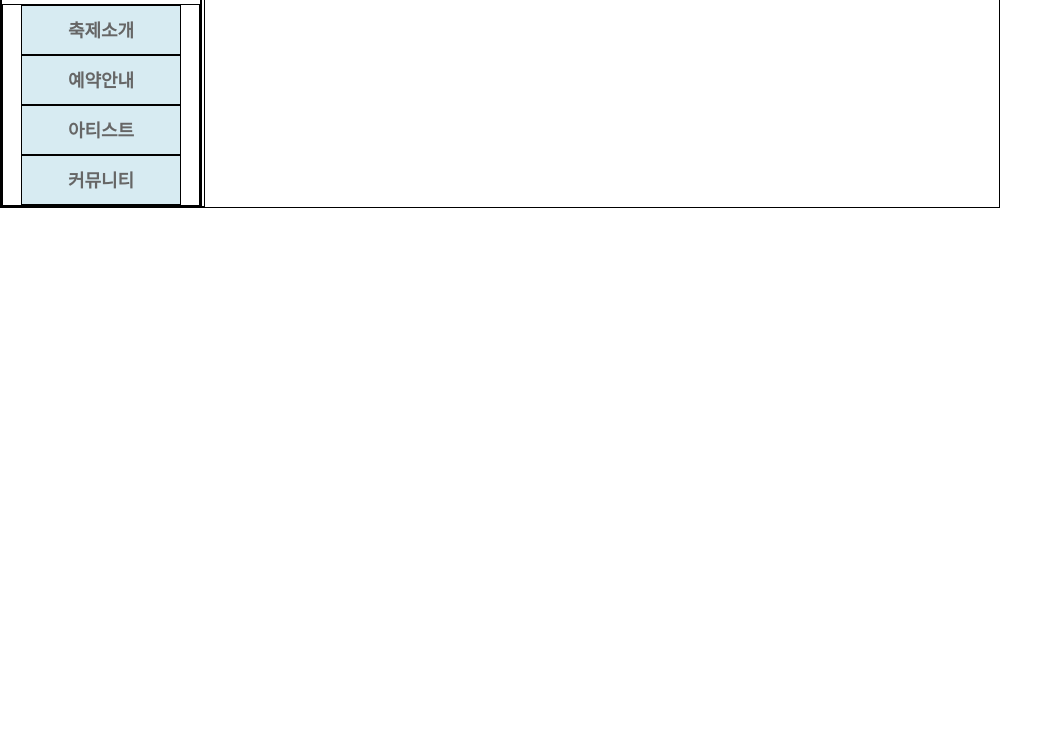
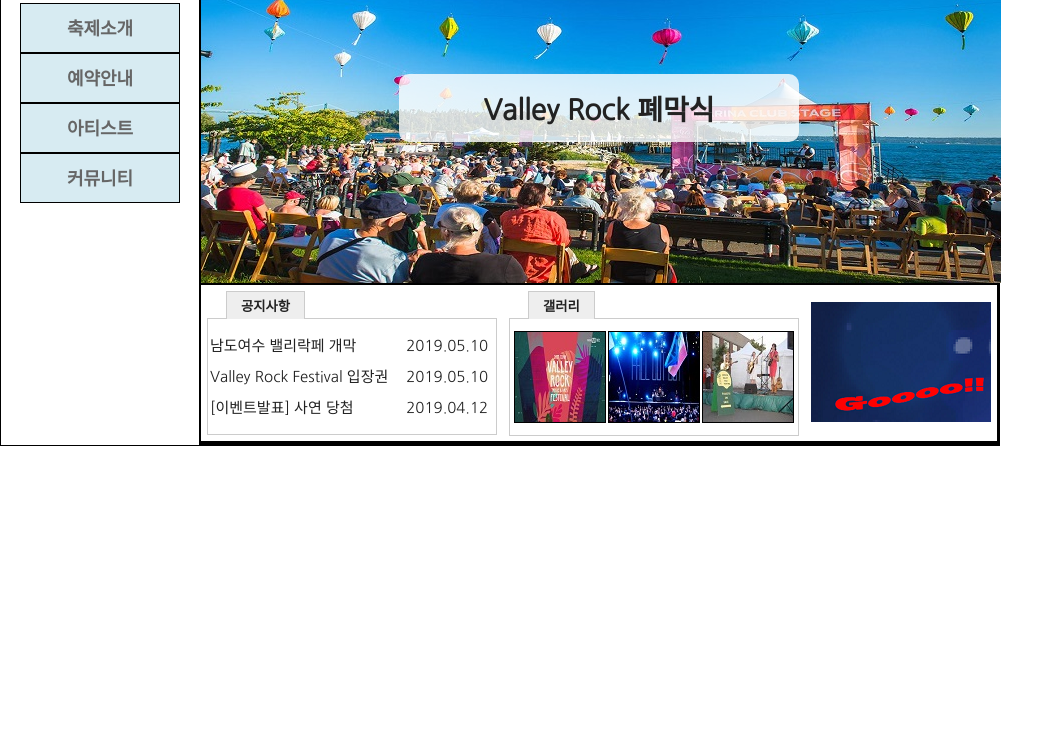
Before and after one commit to arenneu/0618_Valleyfesta_Mainpage, a plain HTML site: page index.html in a window 1280 px wide. Shown: the part 70-800 px from the top of the page, without its empty margins (0-1064 px from the left). Drawn offline with Linux system fonts and the light colour scheme.

Commit message:
main영역_슬라이드_컨텐츤영역_완료

```diff
--- a/index.html
+++ b/index.html
@@ -5,6 +5,7 @@
     <title>Valley Rock Festival</title>
     <link rel="stylesheet" href="style/style.css">
 </head>
+
 <body>
     <div id="wrap" class="flexContainer">
         <header id="header">
@@ -23,13 +24,68 @@
         </header> <!-- header#header -->
 
         <main id="main">
-           <div id="slide"></div>
-           <div id="contents"></div>
+
+            <div id="slide">
+                <a href="#">
+                    <img src="images/slideImg_01.jpg" alt="슬라이드이미지">
+                </a>
+                <span>Valley Rock 폐막식</span>
+            </div> <!-- div#slide -->
+
+            <div id="contents" class="flexContainer">
+                <div id="notice">
+                    <button type="button" class="tabBtn">공지사항</button>
+                    <div class="tabContents">
+                        <table>
+                            <tbody>
+                                <tr>
+                                <td>남도여수 밸리락페 개막</td>
+                                <td>2019.05.10</td>
+                            </tr>
+                            <tr>
+                                <td>Valley Rock Festival 입장권</td>
+                                <td>2019.05.10</td>
+                            </tr>
+                            <tr>
+                                <td>[이벤트발표] 사연 당첨</td>
+                                <td>2019.04.12</td>
+                            </tr>
+                            </tbody>
+                        </table>
+
+                    </div>
+
+                </div> <!-- div#notice -->
+
+                <div id="gallery">
+                    <button type="button" class="tabBtn">갤러리</button>
+                    <div class="tabContents">
+                    <table>
+                        <tbody>
+                            <tr>
+                                <td><img src="images/gallery_01_90x90.jpg" alt=""></td>
+
+                                <td><img src="images/gallery_02_90x90.jpg" alt=""></td>
+
+                                <td><img src="images/gallery_03_90x90.jpg" alt=""></td>
+                            </tr>
+                        </tbody>
+                    </table>
+
+                    </div>
+
+                </div> <!-- div#gallery -->
+
+                <div id="shortcut">
+                    <a href="#"><img src="images/shortcut_180x120.png" alt="바로가기 이미지"></a>
+                </div> <!-- div#shortcut -->
+
+            </div> <!-- div#contents -->
+
             <footer id="footer">
 
-           </footer>
+            </footer> <!-- footer#footer -->
         </main>
     </div>
 
-</body>
-</html>
+</body></html>
--- a/style/style.css
+++ b/style/style.css
@@ -9,6 +9,8 @@ div#wrap{
 
 /*div#wrap*/
 
+/* header#header */
+
 header#header{
     width: 200px;
 }
@@ -18,9 +20,9 @@ header#header{
     padding: 20px 0;
 }
 
-nav#gnb{
+/*nav#gnb{
     border: 1px solid #000;
-}
+}*/
 
 /*li.mainLi{
     border: 1px solid #000;
@@ -46,3 +48,101 @@ nav#gnb a{
 li.mainLi:not(last-child) a{
     border-bottom: none;
 }
+
+/* header#header */
+
+/*main#main*/
+
+main#main{
+    width: 800px;
+}
+
+/* main#main */
+
+/* div#slide */
+
+div#slide{
+    position: relative;
+}
+
+div#slide span{
+    width: 400px;
+    font-size: 28px;
+    font-weight: bold;
+    padding: 14px;
+    text-align: center;
+    border-radius: 10px;
+
+    background-color: rgba(255, 255, 255, 0.80);
+
+    position: absolute;
+    left: 50%;
+    top: 50%;
+    transform: translate(-50%, -50%);
+}
+
+/* div#contents */
+
+div#contents{
+    justify-content: space-around;
+}
+
+#contents>div{
+    padding: 5px;
+}
+
+#contents>div#notice{
+    width: 300px;
+}
+
+#contents>div#gallery{
+    width: 300px;
+}
+
+#contents>div#shortcut{
+    width: 190px;
+}
+
+#contents button{
+    padding: 21px;
+    font-weight: bold;
+    background-color: #eee;
+    border: 1px solid #ccc;
+    border-bottom: #eee;
+    padding: 4px 14px;
+    margin-left: 19px;
+
+    position: relative;
+    top: 1px;
+}
+
+#contents div.tabContents{
+    border: 1px solid #ccc;
+    padding: 10px 0;
+}
+
+#contents td{
+    font-size: 15px;
+}
+
+#contents div#notice td{
+    line-height: 29px;
+}
+
+#contents div#notice td:first-child {
+    padding-right: 16px;
+}
+
+#contents div#gallery td{
+    border: 1px solid #000;
+}
+
+#contents div#gallery table{
+    margin: 0 auto;
+}
+
+#contents div#shortcut{
+    padding-top: 17px;
+}
+
+/* div#contents */
--- a/style/style_reset.css
+++ b/style/style_reset.css
@@ -44,8 +44,8 @@ img {
 /* border */
 
 div#wrap{ border: 1px solid #000; }
-header#header{ border: 1px solid #000; }
-nav#gnb{ border: 1px solid #000; }
+/*header#header{ border: 1px solid #000; }*/
+/*nav#gnb{ border: 1px solid #000; }*/
 main#main{ border: 1px solid #000; }
 div#slide{ border: 1px solid #000; }
 div#contents{ border: 1px solid #000; }
```
Lines whose indentation alone changed are shown as unchanged.
